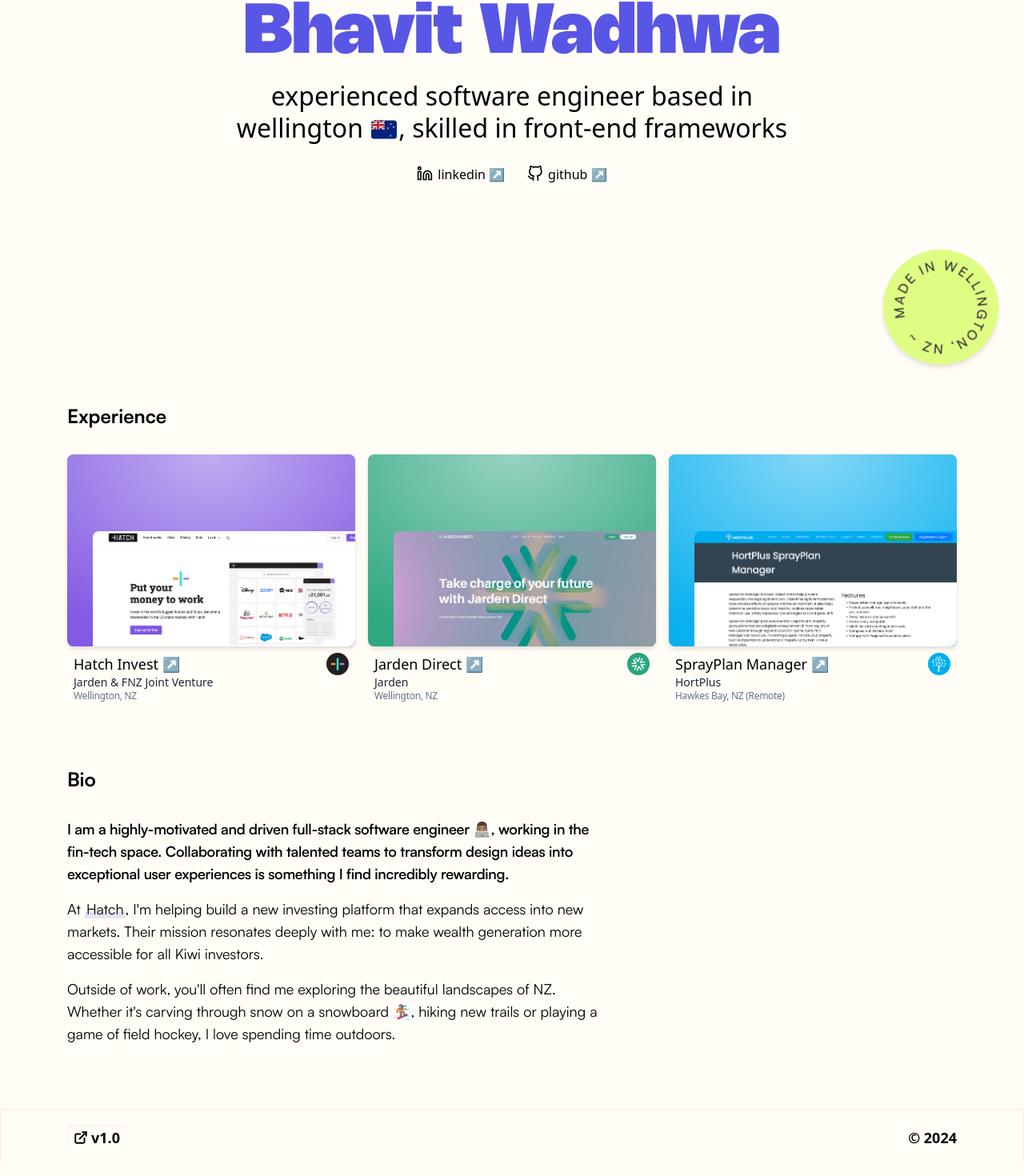
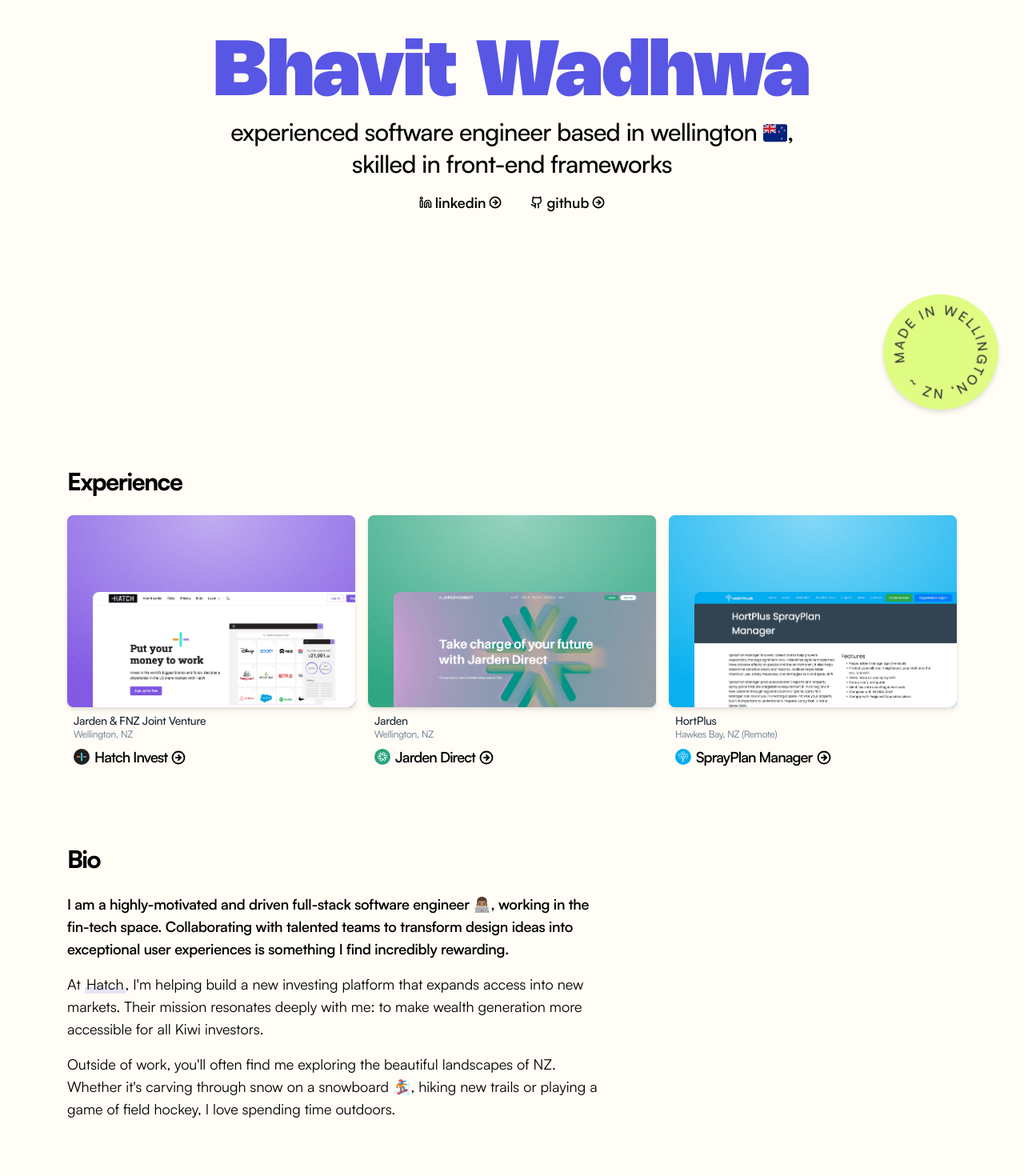
Before and after one commit to wa-bha/v2-personal-website, a Next.js app: page / in a window 1280 px wide. Shown: the part 256-1726 px from the top of the page at 80% size. Built offline with nearby package versions, Linux system fonts and the light colour scheme.

Commit message:
refactor: major font cleanup and remove react feather library

```diff
--- a/package.json
+++ b/package.json
@@ -20,7 +20,6 @@
     "next": "14.2.3",
     "react": "^18",
     "react-dom": "^18",
-    "react-feather": "^2.0.10",
     "tailwind-merge": "^2.3.0",
     "tailwindcss-animate": "^1.0.7"
   },
--- a/src/app/globals.css
+++ b/src/app/globals.css
@@ -3,16 +3,12 @@
 @tailwind utilities;
 
 @layer base {
-  body {
-    @apply bg-floral-white text-black;
-  }
-
   h1 {
     @apply text-slate-blue font-black font-nohemi;
   }
 
   h2 {
-    @apply font-satoshi text-2xl font-bold;
+    @apply font-satoshi text-3xl font-extrabold tracking-tighter;
   }
 
   button {
--- a/src/app/layout.tsx
+++ b/src/app/layout.tsx
@@ -56,7 +56,7 @@
 }>) {
   return (
     <html lang="en" className={cx(nohemi.variable, satoshi.variable)}>
-      <body className="antialiased">
+      <body className="antialiased font-satoshi bg-floral-white text-black ">
         <Navbar />
         {children}
         <Analytics />
--- a/src/app/page.tsx
+++ b/src/app/page.tsx
@@ -1,4 +1,4 @@
-import { GitHub, Linkedin, ExternalLink as ExternalLinkIcon } from "react-feather";
+import { Github, Linkedin, CircleArrowRight, ExternalLinkIcon, Copyright } from "lucide-react";
 
 import MadeInWellingtonBadge from "@/components/icons/MadeInWellingtonBadge";
 import FlagNZ from "@/components/icons/FlagNZ";
@@ -10,51 +10,52 @@
     <main>
       <header
         id="hero-section"
-        className="relative mb-10 h-svh md:h-[90svh] w-full flex justify-center items-center overflow-hidden"
+        className="relative mb-10 h-svh md:h-[100svh] w-full flex justify-center items-center overflow-hidden"
       >
         <div className="flex items-center justify-center flex-col">
           <ExternalLink href="https://en.wikipedia.org/wiki/Flat_white">
-            <h1 className="text-[10vw] md:text-[5.4em]">Bhavit Wadhwa</h1>
+            <h1 className="text-[10vw] md:text-[6em]">Bhavit Wadhwa</h1>
           </ExternalLink>
 
-          <div className="mt-[-0.5em] px-10 md:px-2 md:w-[48rem]">
-            <p className="font-light text-center text-[5vw] md:text-[2em] md:leading-tight">
+          <div className="mt-0 sm:mt-[-1.25em] px-10 md:px-2 md:w-[48rem]">
+            <p className="font-medium text-center text-[5vw] tracking-tight md:text-[1.9em] md:leading-tight">
               experienced software engineer based in wellington{" "}
-              <FlagNZ className="mx-0.5 mb-1 inline-flex h-[1em]" />, skilled in front-end
-              frameworks
+              <FlagNZ className="mb-1 inline-flex h-[1em]" />, skilled in front-end frameworks
             </p>
           </div>
 
-          <div className="pt-6 flex gap-5">
+          <div className="pt-[1em] flex flex-wrap justify-center gap-y-2 md:gap-x-5">
             <ExternalLink href="https://www.linkedin.com/in/bhavit-wadhwa/">
-              <div className="slide-in-underline after:bg-slate-blue flex flex-nowrap items-center gap-1.5">
-                <Linkedin className="mb-0.5" size={20} strokeWidth="2px" />
-                <span className="font-medium">linkedin ↗</span>
+              <div className="slide-in-underline after:bg-slate-blue flex flex-nowrap items-center">
+                <Linkedin className="h-[1em]" strokeWidth="2.1px" />
+                <span className="font-semibold text-sm md:text-lg">linkedin</span>
+                <CircleArrowRight className="h-[1em]" strokeWidth="2.5px" />
               </div>
             </ExternalLink>
 
             <ExternalLink href="https://github.com/wa-bha">
-              <div className="slide-in-underline after:bg-slate-blue flex flex-nowrap items-center gap-1.5">
-                <GitHub className="mb-0.5" size={20} strokeWidth="2px" />
-                <span className="font-medium">github ↗</span>
+              <div className="slide-in-underline after:bg-slate-blue flex flex-nowrap items-center">
+                <Github className="h-[1em]" strokeWidth="2.3px" />
+                <span className="font-semibold text-sm md:text-lg">github</span>
+                <CircleArrowRight className="h-[1em]" strokeWidth="2.5px" />
               </div>
             </ExternalLink>
           </div>
         </div>
 
-        <div className="m-2 absolute bottom-6 right-6 md:bottom-0">
+        <div className="m-2 absolute bottom-6 right-6">
           <MadeInWellingtonBadge className="w-28 md:w-32 lg:w-36 drop-shadow-md" />
         </div>
       </header>
 
       <section
         id="experience"
-        className="px-1 sm:px-5 my-10 md:mb-20 max-w-[90%] m-auto 2xl:flex 2xl:justify-center"
+        className="px-1 sm:px-5 my-10 md:mb-24 max-w-[90%] m-auto 2xl:flex 2xl:justify-center"
       >
         <div className="w-full max-w-6xl 2xl:max-w-2xl">
           <h2>Experience</h2>
 
-          <div className="pt-8 grid grid-cols-1 sm:grid-cols-2 lg:grid-cols-3 2xl:grid-cols-2 gap-x-4 gap-y-6">
+          <div className="pt-6 grid grid-cols-1 sm:grid-cols-2 lg:grid-cols-3 2xl:grid-cols-2 gap-x-4 gap-y-6">
             <ExperienceCard companyName="hatch" />
             <ExperienceCard companyName="jarden" />
             <ExperienceCard companyName="hortplus" />
@@ -64,12 +65,12 @@
 
       <section
         id="bio"
-        className="px-1 sm:px-5 my-10 md:my-20 max-w-[90%] m-auto 2xl:flex 2xl:justify-center"
+        className="px-1 sm:px-5 my-10 md:my-24 max-w-[90%] m-auto 2xl:flex 2xl:justify-center"
       >
         <div className="max-w-2xl">
           <h2>Bio</h2>
 
-          <div className="pt-8 font-satoshi md:text-lg flex flex-col gap-4">
+          <div className="pt-6 font-satoshi md:text-lg flex flex-col gap-4">
             <p className="font-semibold tracking-[-0.015em]">
               I am a highly-motivated and driven full-stack software engineer 👨🏽‍💻, working in the
               fin-tech space. Collaborating with talented teams to transform design ideas into
@@ -95,17 +96,23 @@
         </div>
       </section>
 
-      <footer className="shadow-inner">
+      <footer className="shadow-inner font-nohemi text-lg font-medium">
         <div className="px-5 max-w-[90%] m-auto h-full flex flex-col justify-between gap-8">
           <div className="py-5 flex justify-between items-center">
             <ExternalLink href="https://v1.bhavit.dev">
               <button className="px-2 py-0.5">
-                <ExternalLinkIcon className="pr-1 pb-1 inline-flex" size={22} strokeWidth="2.5px" />
-                <span className="text-lg font-semibold">v1.0</span>
+                <ExternalLinkIcon
+                  className="pr-0.5 pb-0.5 inline-flex h-[1.1em]"
+                  strokeWidth="2.5px"
+                />
+                <span>v1.0</span>
               </button>
             </ExternalLink>
 
-            <p className="text-lg font-semibold">© {new Date().getFullYear()}</p>
+            <p>
+              <Copyright className="pr-0.5 pb-0.5 inline-flex h-[1.1em]" strokeWidth="3px" />
+              {new Date().getFullYear()}
+            </p>
           </div>
         </div>
       </footer>
--- a/src/components/ExperienceCard/ExperienceCard.tsx
+++ b/src/components/ExperienceCard/ExperienceCard.tsx
@@ -3,6 +3,7 @@
 import React from "react";
 import Image, { StaticImageData } from "next/image";
 import { cva } from "class-variance-authority";
+import { CircleArrowRight } from "lucide-react";
 
 import ExternalLink from "../ExternalLink";
 import HatchLogo from "../icons/HatchLogo";
@@ -32,7 +33,7 @@
     description: "Jarden & FNZ Joint Venture",
     location: "Wellington, NZ",
     href: "https://www.hatchinvest.nz/",
-    logo: <HatchLogo className="w-7 h-7" />,
+    logo: <HatchLogo className="w-5 h-5" />,
     image: hatch
   },
   jarden: {
@@ -40,7 +41,7 @@
     description: "Jarden",
     location: "Wellington, NZ",
     href: "https://www.jardendirect.co.nz/",
-    logo: <JardenLogo className="w-7 h-7" fillColor="#FFFFFF" backgroundColor="#28A47D" />,
+    logo: <JardenLogo className="w-5 h-5" />,
     image: jarden
   },
   hortplus: {
@@ -48,13 +49,13 @@
     description: "HortPlus",
     location: "Hawkes Bay, NZ (Remote)",
     href: "https://www.hortplus.com/spray-plan-manager/",
-    logo: <HortplusLogo className="w-7 h-7" />,
+    logo: <HortplusLogo className="w-5 h-5" />,
     image: hortplus
   }
 };
 
 const underlineVariants = cva(
-  "slide-in-underline text-lg font-medium leading-tight ml-[-0.25rem]",
+  "ml-[-0.25rem] w-fit slide-in-underline flex items-center space-x-1.5",
   {
     variants: {
       variant: {
@@ -94,18 +95,26 @@
         />
       </WobbleCard>
 
-      {/* Text underneath */}
-      <div className="mx-2 mt-2 flex flex-col">
-        <div className="flex items-center justify-between">
-          {/* Header */}
+      <div className="mx-2 mt-2 flex flex-col space-y-1.5">
+        {/* Company and location */}
+        <div className="flex flex-col">
+          <span className="text-sm font-medium text-gray-800 tracking-tight leading-tight">
+            {description}
+          </span>
+          <span className="text-xs text-slate-500 tracking-tight">{location}</span>
+        </div>
+
+        {/* Product header with logo */}
+        <div className={underlineVariants({ variant: companyName })}>
+          {logo}
+
           <ExternalLink href={href}>
-            <h6 className={underlineVariants({ variant: companyName })}>{applicationName} ↗</h6>
+            <h6 className="text-lg font-semibold tracking-tighter">
+              <span>{applicationName}</span>
+              <CircleArrowRight className="pl-1 mb-0.5 inline-flex h-[1em]" strokeWidth="2.5px" />
+            </h6>
           </ExternalLink>
-
-          {logo}
         </div>
-        <span className="text-sm text-gray-800 leading-tight">{description}</span>
-        <span className="text-xs font-light text-slate-500 tracking-tight">{location}</span>
       </div>
     </section>
   );
--- a/src/components/icons/JardenLogo.tsx
+++ b/src/components/icons/JardenLogo.tsx
@@ -6,7 +6,7 @@
   backgroundColor?: string;
 }
 
-const JardenLogo = ({ className, fillColor = "#CDB072", backgroundColor = "#29323E" }: Props) => {
+const JardenLogo = ({ className, fillColor = "#FFFFFF", backgroundColor = "#28A47D" }: Props) => {
   return (
     <svg
       className={className}
```
Also changed, not shown: 1 other file (tests, documents, lock files or other folders).
